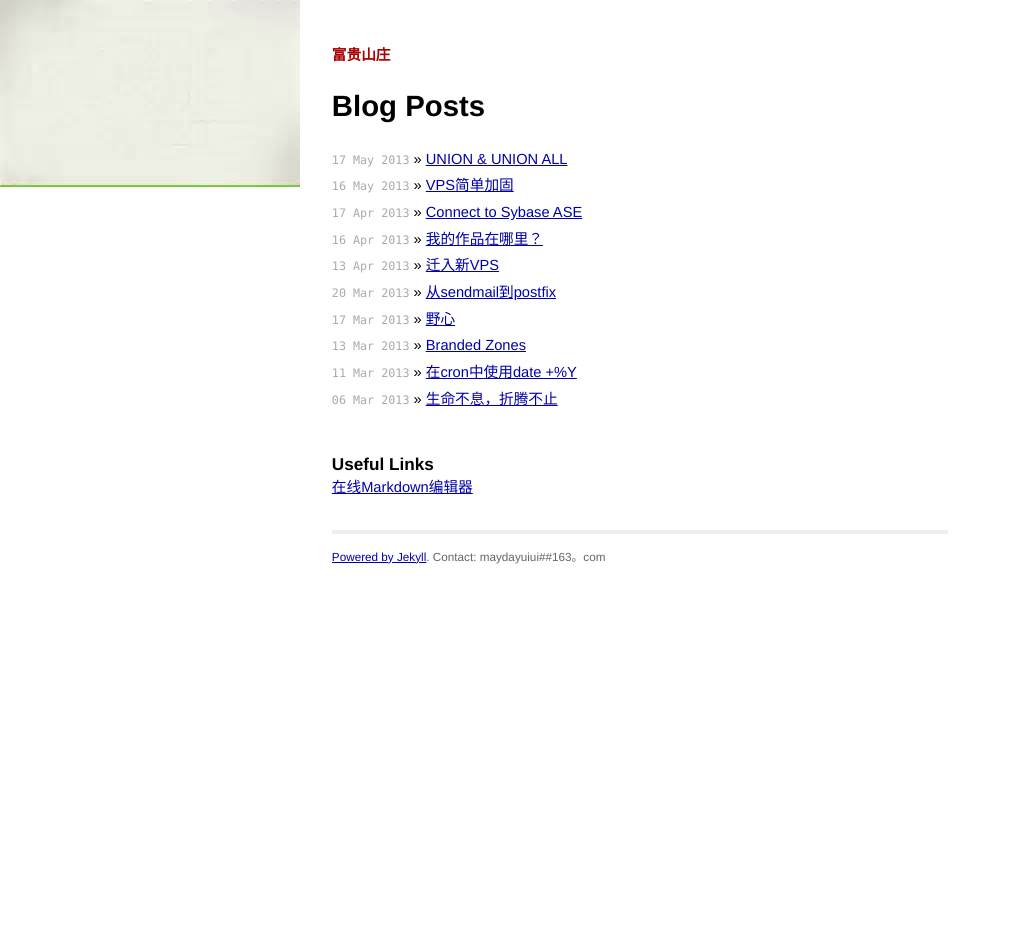
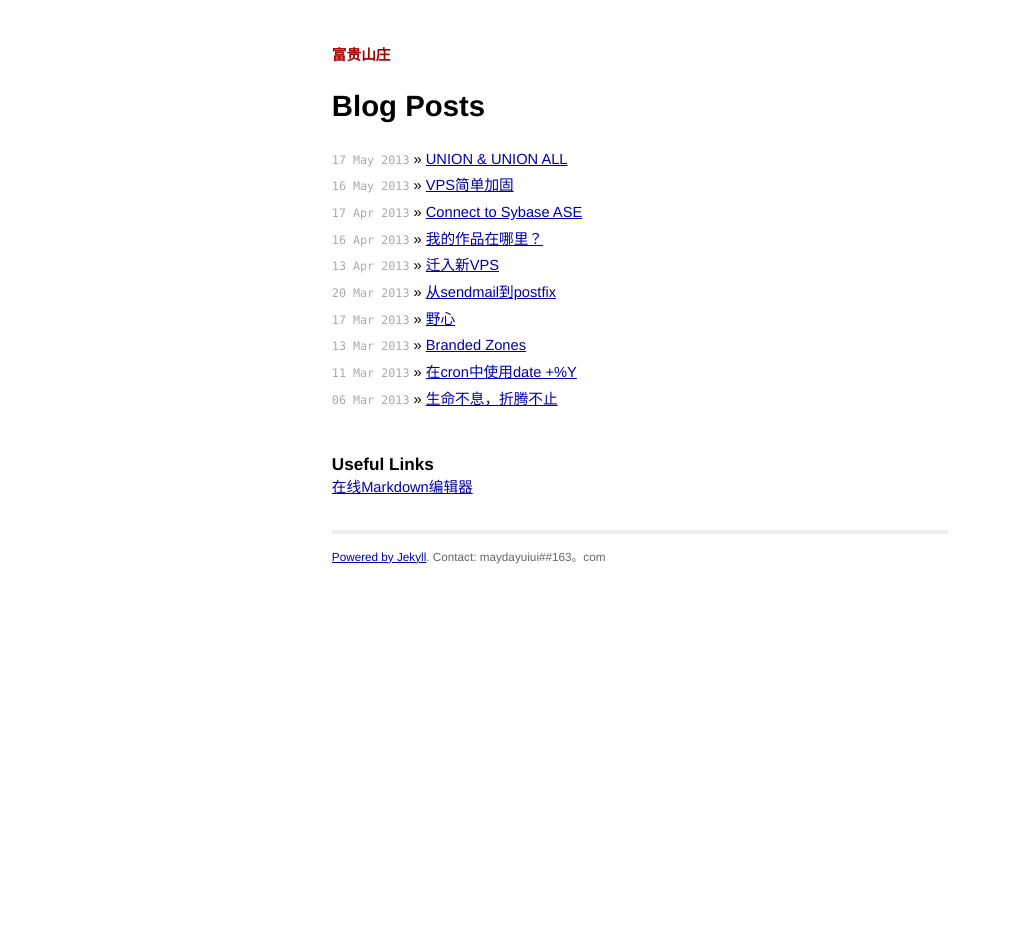
Before and after one commit to maydayuiui/maydayuiui.github.com, a Jekyll site: the page built from index.html, in a window 1280 px wide. Shown: the whole page, without its empty margins (0-1011 px from the left). Built offline with Jekyll 4.4.1, drawn with Linux system fonts in a browser that asks for light colours; Markdown is read by kramdown in place of the engine named in the settings.

Commit message:
Update screen.css

```diff
--- a/css/screen.css
+++ b/css/screen.css
@@ -16,7 +16,6 @@ html, body {
 }
 
 body {
-  background-image:url('../img/bg.jpg');
   background-repeat:no-repeat;
   background-color: white;
   font: 13.34px helvetica, arial, clean, sans-serif;
```
